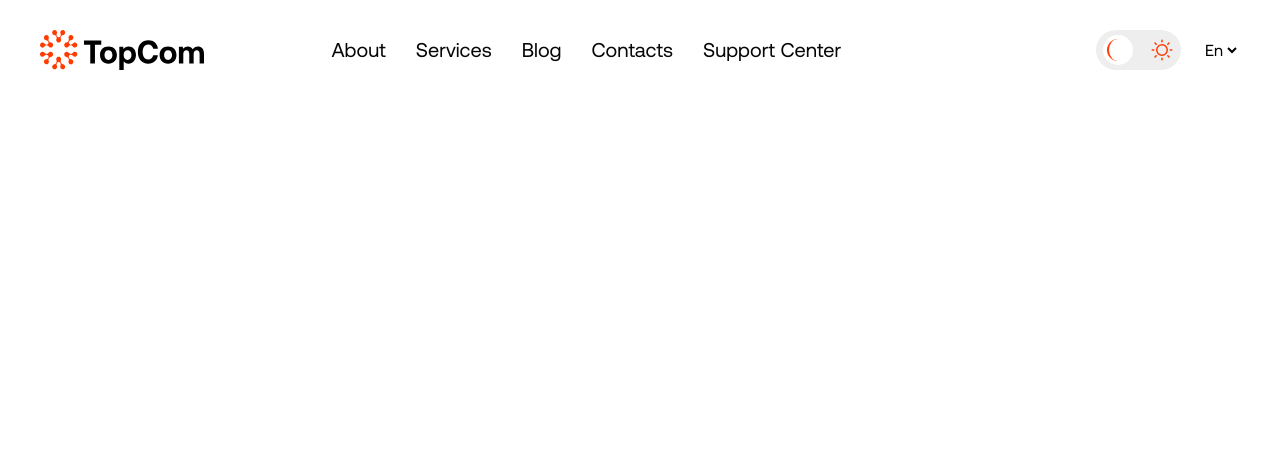
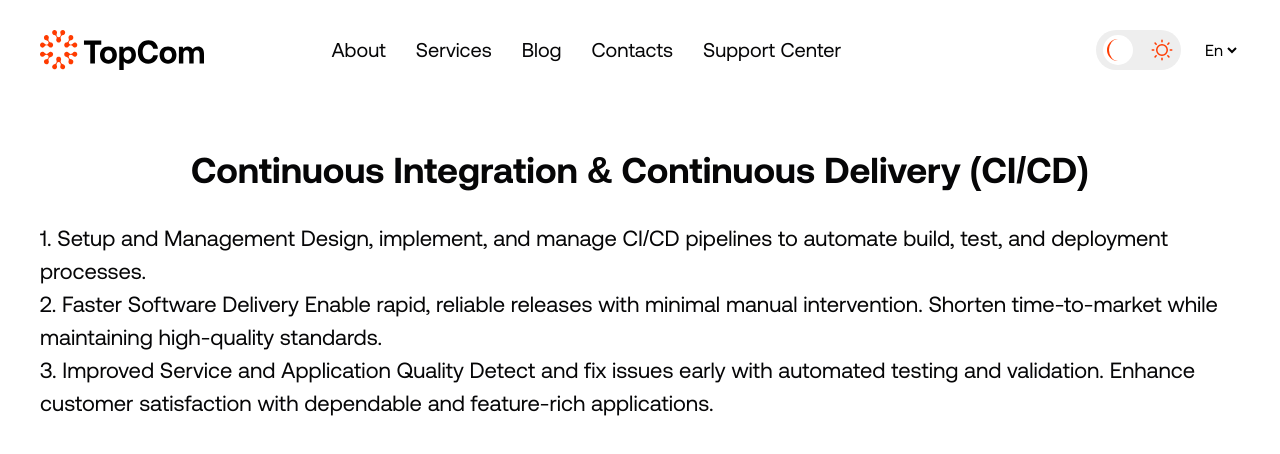
Before and after one commit to boburrafikhjanov/topCom, a Nuxt app: page /services/ci-cd in a window 1280 px wide. Shown: the top 454 px of the page. Built offline with nearby package versions, Linux system fonts and the light colour scheme.

Commit message:
fixed bugs

```diff
--- a/assets/styles/main.css
+++ b/assets/styles/main.css
@@ -1,4 +1,9 @@
 @import '/assets/fonts/stylesheet.css';
+
+html {
+  scroll-behavior: smooth;
+  scroll-padding-top: 100px;
+}
 
 body {
   font-family: 'Aeonik TRIAL', sans-serif;
--- a/components/Contacts.vue
+++ b/components/Contacts.vue
@@ -1,5 +1,5 @@
 <template>
-  <section class="py-[70px]">
+  <section id="contacts" class="py-[70px]">
     <div class="container">
       <h1
         class="flex items-center text-[50px] dark:text[#fff] font-bold mb-[30px] leading-[normal]"
--- a/components/Services.vue
+++ b/components/Services.vue
@@ -3,7 +3,7 @@ import { services } from '~/constants/services'
 </script>
 
 <template>
-  <section class="py-[70px] relative z-10">
+  <section id="services" class="py-[70px] relative z-10">
     <div class="container">
       <div>
         <h1
@@ -30,7 +30,7 @@ import { services } from '~/constants/services'
               {{ service.title }}
             </div>
             <p
-              class="text-[16px] h-[60px] leading-[20px] text-[#919191] dark:text[#fff] mb-[20px] group-hover:text-black dark:group-hover:text-white"
+              class="text-[16px] leading-[20px] text-[#919191] dark:text[#fff] mb-[20px] group-hover:text-black dark:group-hover:text-white"
             >
               {{ service.description }}
             </p>
--- a/components/TrustUs.vue
+++ b/components/TrustUs.vue
@@ -55,7 +55,7 @@ const toggleActive = (index: number) => {
               <ElCollapseTransition>
                 <div
                   v-show="activeIndex === index"
-                  class="pl-[57px] text-[20px] leading-[30px]"
+                  class="pl-[57px] text-[16px] leading-[24px]"
                 >
                   {{ item.text }}
                 </div>
--- a/constants/menu.ts
+++ b/constants/menu.ts
@@ -21,7 +21,7 @@ export const menu: IMenu[] = [
     label: 'contacts',
   },
   {
-    href: '#supportCenter',
+    href: '#contacts',
     label: 'supportCenter',
   },
 ]
--- a/constants/services.ts
+++ b/constants/services.ts
@@ -2,6 +2,12 @@ interface IServices {
   title: string
   description: string
   href: string
+}
+
+interface IServicesInfo {
+  id: string
+  title: string
+  description: string
 }
 
 export const services: IServices[] = [
@@ -9,57 +15,262 @@ export const services: IServices[] = [
     title: 'Cloud',
     description:
       'Cloud strategy, Cloud adoption, Cloud operations, Cloud Security, Cloud accelerators, Cloud migration',
-    href: '/',
+    href: '/services/cloud',
   },
   {
     title: 'Infrastructure Automation & Orchestration',
     description:
-      'Infrastructure as code (IaC)\n' +
-      '\tFaster resources provisioning and configuration\n' +
-      '\tAutomating routine tasks\n' +
-      '\tInfrastructure and environment consistency\n' +
-      '\tGitOps\n' +
-      '\tReduce IT overhead and management costs',
-    href: '/',
+      'Infrastructure as code (IaC) Faster resources provisioning and configuration Automating routine tasks Infrastructure and environment consistency GitOps Reduce IT overhead and management costs',
+    href: '/services/infrastructure',
   },
   {
     title: 'Continuous Integration & Continuous Delivery',
     description:
-      'Set up and manage CI/CD pipelines to automate the build, test, and deployment processes.\n' +
-      '\tFaster delivery of high-quality software releases with minimal manual intervention.\n' +
-      '\tImprove the quality of deliverable services and applications',
-    href: '/',
+      'Set up and manage CI/CD pipelines to automate the build, test, and deployment processes. Faster delivery of high-quality software releases with minimal manual intervention. Improve the quality of deliverable services and applications',
+    href: '/services/ci-cd',
   },
   {
     title: 'Monitoring, Logging, Alerting',
     description:
-      'Design logging and monitoring systems\n' +
-      '\tAdopt organization-wide logging and monitoring policies\n' +
-      '\tFull visibility into infrastructure components and applications\n' +
-      '\tMonitoring, analysis, forecast, alerting, and incident management\n' +
-      '\tPrevent services downtime',
-    href: '/',
+      'Design logging and monitoring systems Adopt organization-wide logging and monitoring policies Full visibility into infrastructure components and applications Monitoring, analysis, forecast, alerting, and incident management Prevent services downtime',
+    href: '/services/monitoring',
   },
   {
     title: 'Virtualization & Containerization',
     description:
-      'Reduce workload\n' +
-      '\tImprove hardware utilization\n' +
-      '\tPortability and flexibility\n' +
-      '\tImproved security and isolation\n' +
-      '\tEnsure resource efficiency\n' +
-      '\tDeploy applications faster and more securely',
-    href: '/',
+      'Reduce workload Improve hardware utilization Portability and flexibility Improved security and isolation Ensure resource efficiency Deploy applications faster and more securely',
+    href: '/services/virtualization',
   },
   {
     title: 'Security & Audit',
     description:
-      'Static application security testing\n' +
-      '\tDynamic application security testing\n' +
-      '\tInteractive application security testing\n' +
-      '\tSoftware composition analysis\n' +
-      '\tStatic code analysis\n' +
-      '\tVulnerability scanning',
-    href: '/',
+      'Static application security testing Dynamic application security testing Interactive application security testing Software composition analysis Static code analysis Vulnerability scanning',
+    href: '/services/security',
   },
 ]
+
+export const servicesInfo: IServicesInfo[] = [
+  {
+    id: 'cloud',
+    title: 'Cloud Services',
+    description: `<ul>
+      <li>
+        1. Cloud Strategy
+        Develop a tailored roadmap to align cloud adoption with your business goals.
+        Evaluate existing infrastructure and recommend the best cloud solutions for scalability, cost-efficiency, and agility.
+      </li>
+
+      <li>
+        2. Cloud Adoption
+        Seamlessly transition to cloud environments, ensuring minimal disruption.
+        Enable teams with the skills and tools to leverage cloud technologies effectively.
+      </li>
+
+      <li>
+        3. Cloud Operations
+        Manage day-to-day cloud infrastructure to ensure optimal performance and availability.
+        Implement automation for routine tasks, reducing manual intervention.
+      </li>
+
+      <li>
+        4. Cloud Security
+        Protect your cloud environments with robust security measures, including identity management, encryption, and continuous monitoring.
+        Ensure compliance with industry standards like GDPR, ISO 27001, and SOC 2.
+      </li>
+
+      <li>
+        5. Cloud Accelerators
+        Deploy pre-built solutions to accelerate time-to-market for cloud initiatives.
+        Use proven frameworks and tools to simplify cloud adoption and operations.
+      </li>
+
+      <li>
+        6. Cloud Migration
+        Execute seamless migrations of workloads and applications to the cloud.
+        Minimize downtime with careful planning and risk mitigation strategies.
+      </li>
+    </ul>`,
+  },
+
+  {
+    id: 'infrastructure',
+    title: 'Infrastructure Automation & Orchestration',
+    description: `<ul>
+      <li>
+        1. Infrastructure as Code (IaC)
+        Use tools like Terraform and Ansible to automate provisioning and manage infrastructure as code.
+        Ensure consistency across development, staging, and production environments.
+      </li>
+
+      <li>
+        2. Faster Resource Provisioning and Configuration
+        Speed up resource deployment to match dynamic business needs.
+        Reduce the time required to set up and configure new environments.
+      </li>
+
+      <li>
+        3. Automating Routine Tasks
+        Eliminate repetitive manual processes with automation tools.
+        Enhance productivity and focus on strategic initiatives.
+      </li>
+
+      <li>
+        4. Infrastructure and Environment Consistency
+        Standardize configurations to avoid discrepancies and minimize errors.
+        Simplify debugging and issue resolution with uniform environments.
+      </li>
+
+      <li>
+        5. GitOps
+        Manage infrastructure using version-controlled configurations stored in Git repositories.
+        Enable seamless collaboration and rollbacks through Git-based workflows.
+      </li>
+
+      <li>
+        6. Reduce IT Overhead and Management Costs
+        Streamline operations to lower administrative burdens.
+        Achieve significant cost savings through efficient resource utilization.
+      </li>
+    </ul>`,
+  },
+
+  {
+    id: 'ci-cd',
+    title: 'Continuous Integration & Continuous Delivery (CI/CD)',
+    description: `<ul>
+      <li>
+        1. Setup and Management
+        Design, implement, and manage CI/CD pipelines to automate build, test, and deployment processes.
+      </li>
+
+      <li>
+        2. Faster Software Delivery
+        Enable rapid, reliable releases with minimal manual intervention.
+        Shorten time-to-market while maintaining high-quality standards.
+      </li>
+
+      <li>
+        3. Improved Service and Application Quality
+        Detect and fix issues early with automated testing and validation.
+        Enhance customer satisfaction with dependable and feature-rich applications.
+      </li>
+    </ul>`,
+  },
+
+  {
+    id: 'monitoring',
+    title: 'Monitoring, Logging, and Alerting',
+    description: `<ul>
+      <li>
+        1. Design Logging and Monitoring Systems
+        Build robust systems to track application and infrastructure performance.
+        Use tools like Prometheus, Grafana, and ELK Stack for efficient monitoring.
+      </li>
+
+      <li>
+        2. Organization-Wide Policies
+        Establish standardized policies for logging and monitoring across all teams.
+        Ensure consistent practices to maintain system reliability.
+      </li>
+
+      <li>
+        3. Full Visibility
+        Gain deep insights into infrastructure components and applications.
+        Identify and address issues proactively with real-time data.
+      </li>
+
+      <li>
+        4. Comprehensive Alerting and Management
+        Set up intelligent alerts and incident management workflows.
+        Prevent service downtime with predictive analysis and forecasting.
+      </li>
+    </ul>`,
+  },
+
+  {
+    id: 'virtualization',
+    title: 'Virtualization & Containerization',
+    description: `<ul>
+      <li>
+        1. Kubernetes Cluster Management
+        Design, deploy, and manage Kubernetes clusters for efficient container orchestration.
+        Ensure high availability, scalability, and optimized resource allocation for your workloads.
+        Streamline operations with automated scaling, rolling updates, and self-healing capabilities.
+      </li>
+
+      <li>
+        2. Dockerization
+        Containerize applications using Docker for enhanced portability and efficiency.
+        Simplify application deployment across different environments, from development to production.
+        Optimize resource usage and improve isolation for secure and reliable application management.
+      </li>
+
+      <li>
+        3. Reduce Workload
+        Simplify application management by leveraging virtualization and containerization technologies.
+        Eliminate repetitive tasks and focus on core business objectives.
+      </li>
+
+      <li>
+        4. Improve Hardware Utilization
+        Maximize the use of hardware resources by running multiple workloads on virtualized or containerized infrastructure.
+      </li>
+
+      <li>
+        5. Portability and Flexibility
+        Deploy applications across on-premise, cloud, or hybrid environments effortlessly.
+        Enable seamless migration and scalability with container-based solutions.
+      </li>
+
+      <li>
+        6. Improved Security and Isolation
+        Enhance security with isolated environments for each application.
+        Minimize risks of cross-application interference and vulnerabilities.
+      </li>
+
+      <li>
+        7. Deploy Applications Faster and More Securely
+        Accelerate deployment timelines using Docker and Kubernetes while maintaining high security and reliability.
+      </li>
+    </ul>`,
+  },
+
+  {
+    id: 'security',
+    title: 'Security & Audit',
+    description: `<ul>
+      <li>
+        1. Static Application Security Testing (SAST)
+        Identify vulnerabilities in source code during development.
+        Integrate SAST tools into your CI/CD pipelines for continuous security checks.
+      </li>
+
+      <li>
+        2. Dynamic Application Security Testing (DAST)
+        Analyze running applications to detect vulnerabilities in real-time.
+      </li>
+
+      <li>
+        3. Interactive Application Security Testing (IAST)
+        Combine SAST and DAST approaches for comprehensive application security testing.
+      </li>
+
+      <li>
+        4. Software Composition Analysis (SCA)
+        Analyze open-source and third-party components for known vulnerabilities.
+        Ensure compliance with licensing requirements and standards.
+      </li>
+
+      <li>
+        5. Static Code Analysis
+        Perform in-depth code reviews to detect issues and maintain coding standards.
+      </li>
+
+      <li>
+        6. Vulnerability Scanning
+        Regularly scan applications and infrastructure to uncover security risks.
+        Provide actionable insights to mitigate threats effectively.
+      </li>
+    </ul>`,
+  },
+]
--- /dev/null
+++ b/pages/services/[id].vue
@@ -0,0 +1,31 @@
+<script setup lang="ts">
+import { servicesInfo } from '~/constants/services'
+
+definePageMeta({
+  layout: 'default',
+})
+
+const route = useRoute()
+const service = computed(() =>
+  servicesInfo.find((item) => item.id === route.params.id)
+)
+</script>
+
+<template>
+  <section class="pt-[150px]">
+    <div class="container">
+      <div v-if="service">
+        <h1
+          class="text-center text-[36px] dark:text[#fff] font-bold mb-[30px] leading-[normal]"
+        >
+          {{ service.title }}
+        </h1>
+
+        <div class="text-[22px]" v-html="service.description"></div>
+      </div>
+      <div v-else>
+        <p>Service not found.</p>
+      </div>
+    </div>
+  </section>
+</template>
```
Also changed, not shown: components/About.vue (+9 -4 lines), constants/trustUs.ts (+11 -11 lines).
